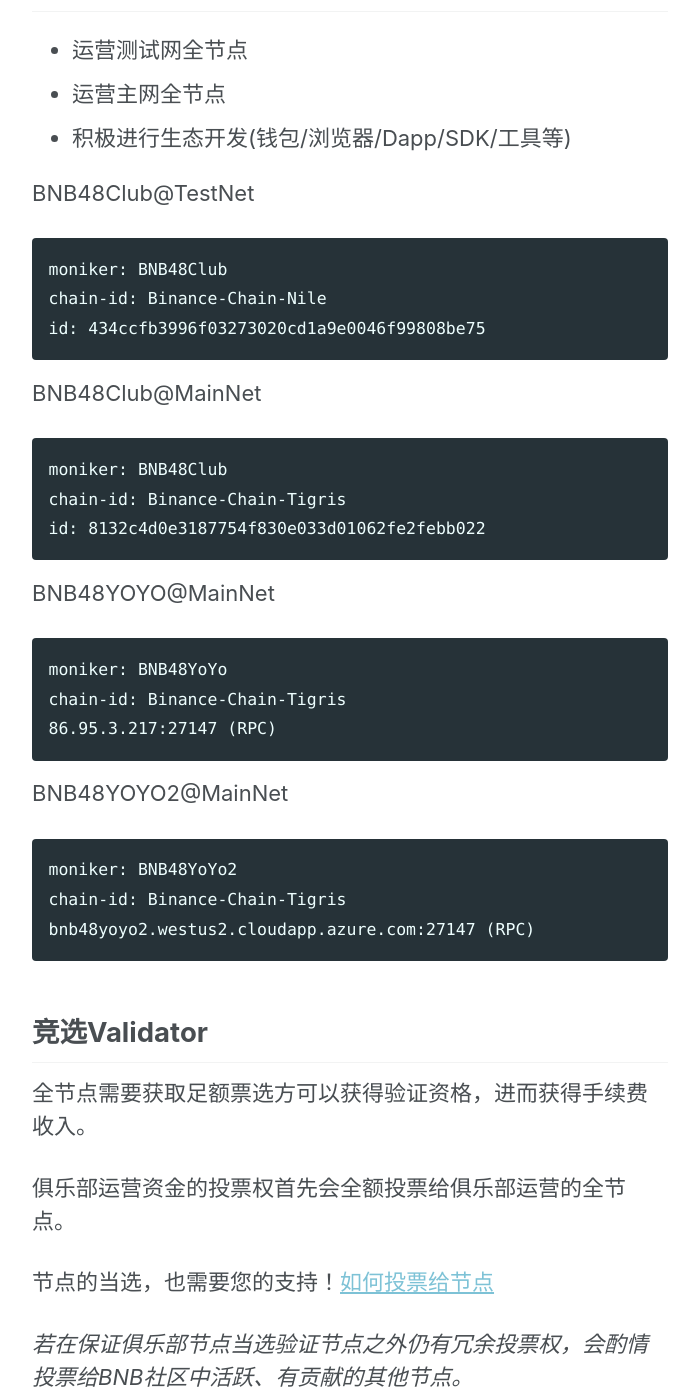
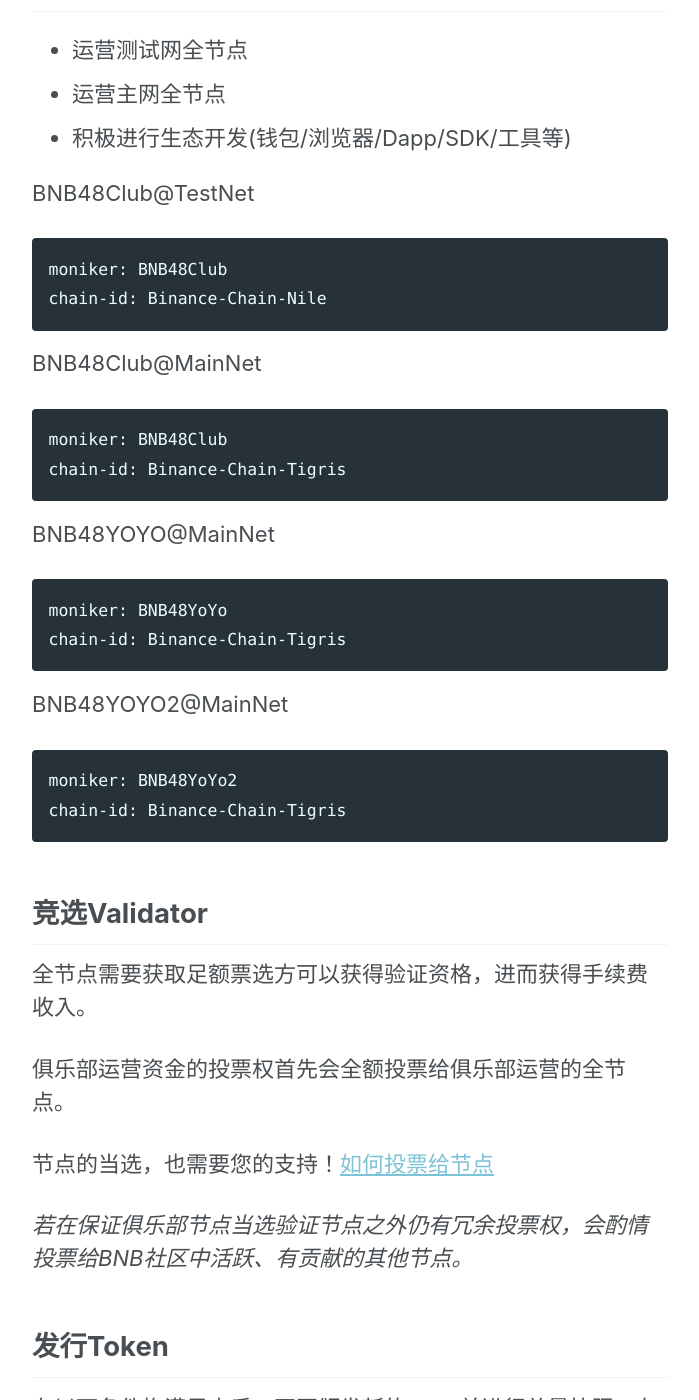
Before and after one commit to 48Club/BNB48Club.github.io, a Jekyll site: the page built from _pages/48node.md, in a window 1280 px wide and 1400 px high, scrolled down 522 px. Shown: the whole window, without its empty margins (290-989 px from the left). Built offline with Jekyll 4.4.1, drawn with Linux system fonts in a browser that asks for light colours.

Commit message:
remove IP

````diff
--- a/_pages/48node.md
+++ b/_pages/48node.md
@@ -18,26 +18,22 @@
 ```
 moniker: BNB48Club
 chain-id: Binance-Chain-Nile
-id: 434ccfb3996f03273020cd1a9e0046f99808be75
 ```
 
 BNB48Club@MainNet
 ```
 moniker: BNB48Club
 chain-id: Binance-Chain-Tigris
-id: 8132c4d0e3187754f830e033d01062fe2febb022
 ```
 BNB48YOYO@MainNet
 ```
 moniker: BNB48YoYo
 chain-id: Binance-Chain-Tigris
-86.95.3.217:27147 (RPC)
 ```
 BNB48YOYO2@MainNet
 ```
 moniker: BNB48YoYo2
 chain-id: Binance-Chain-Tigris
-bnb48yoyo2.westus2.cloudapp.azure.com:27147 (RPC)
 ```
 
 ## 竞选Validator
````
